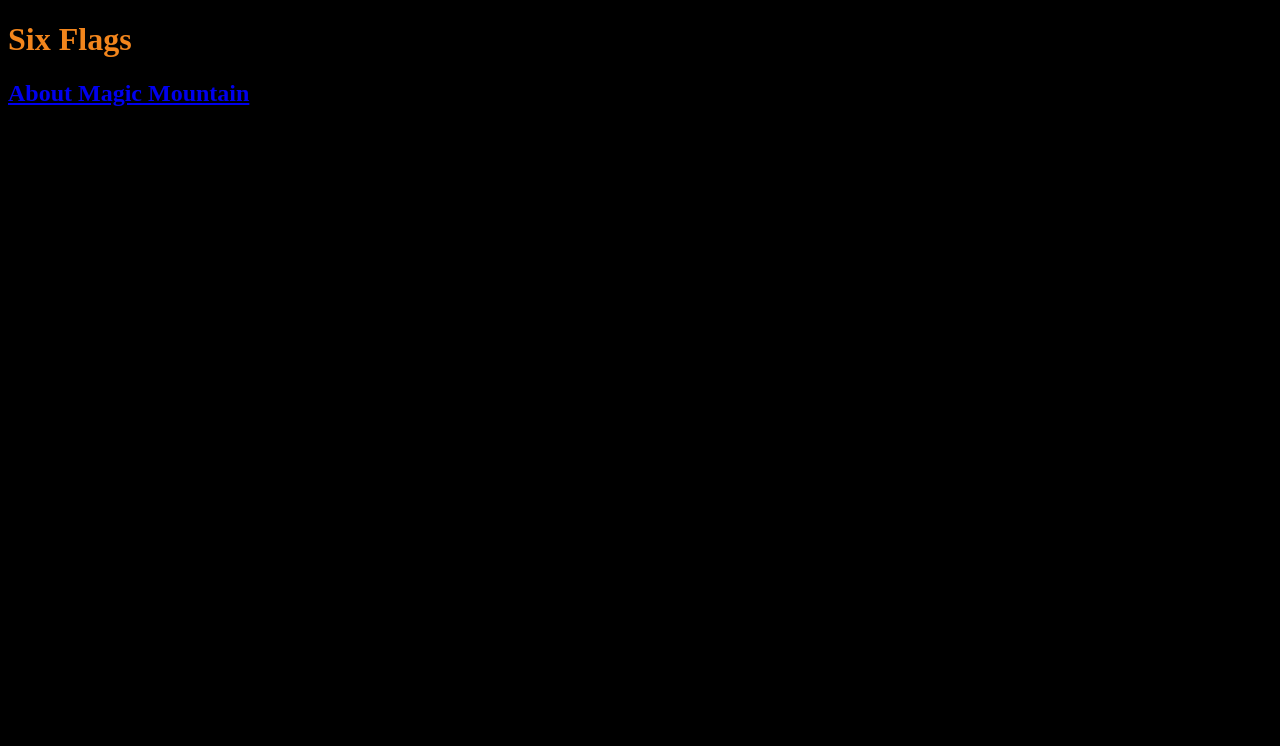
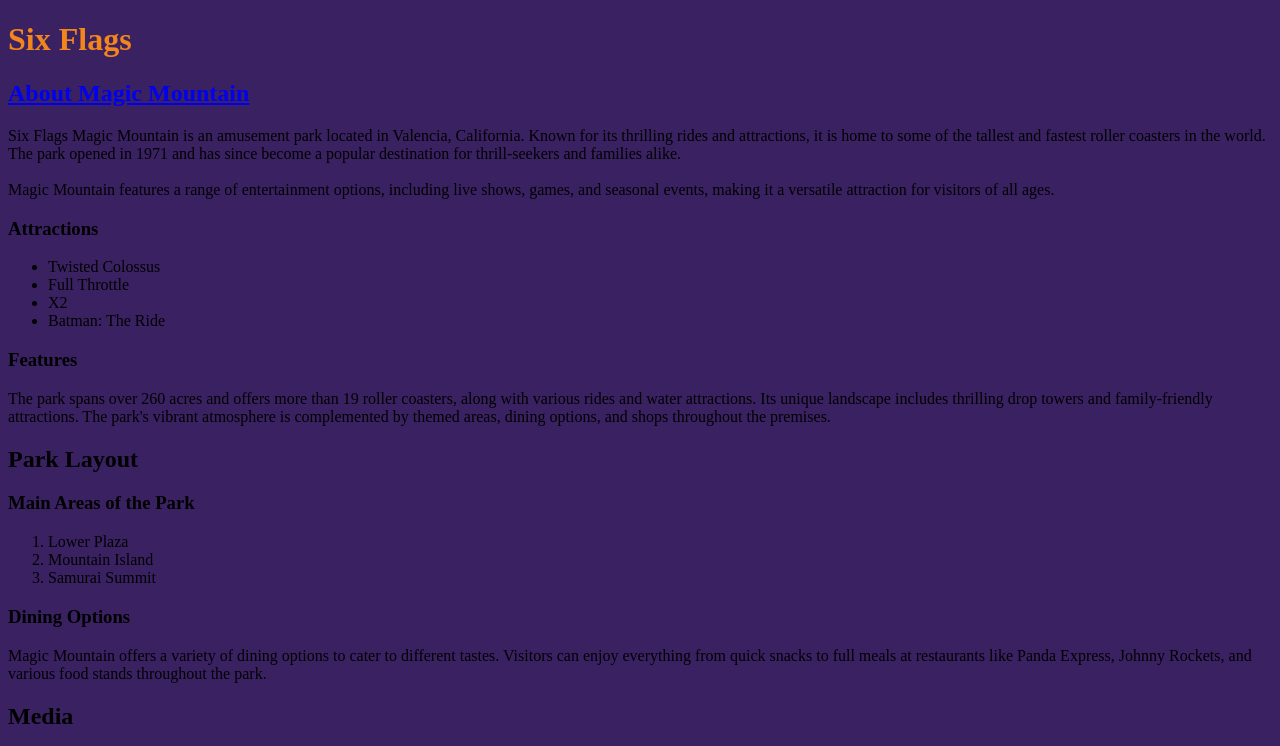
Before and after one commit to andreelizalde-netizen/WebsiteProject, a plain HTML site: page index.html in a window 1280 px wide. Shown: the top 746 px of the page. Drawn offline with Linux system fonts and the light colour scheme; grey boxes are pictures that could not be loaded.

Commit message:
Update style.css

```diff
--- a/style.css
+++ b/style.css
@@ -7,5 +7,5 @@ title {
 }
 
 body {
-  background-color: black;
+  background-color: rgb(58, 33, 98);
 }
```
